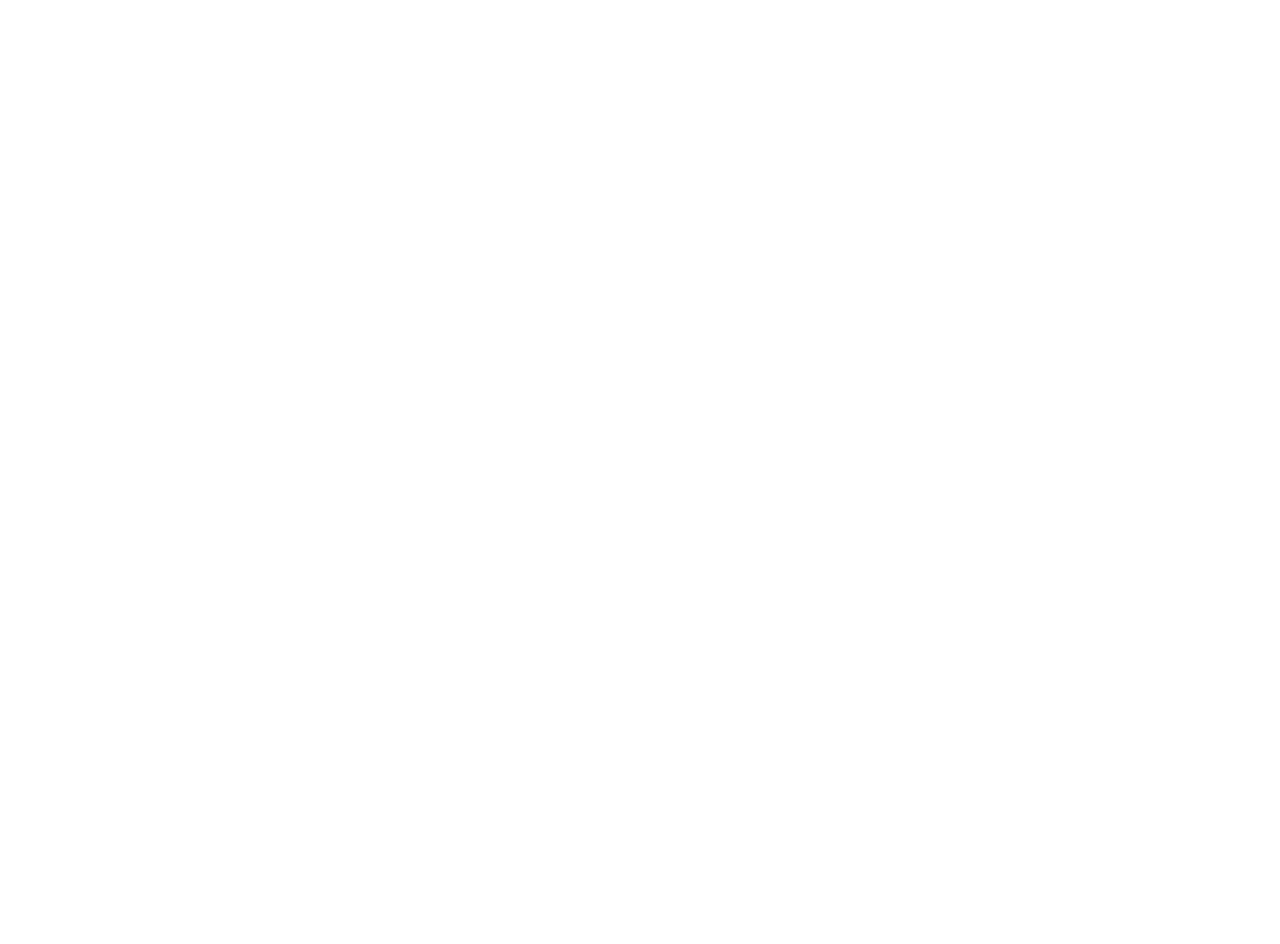
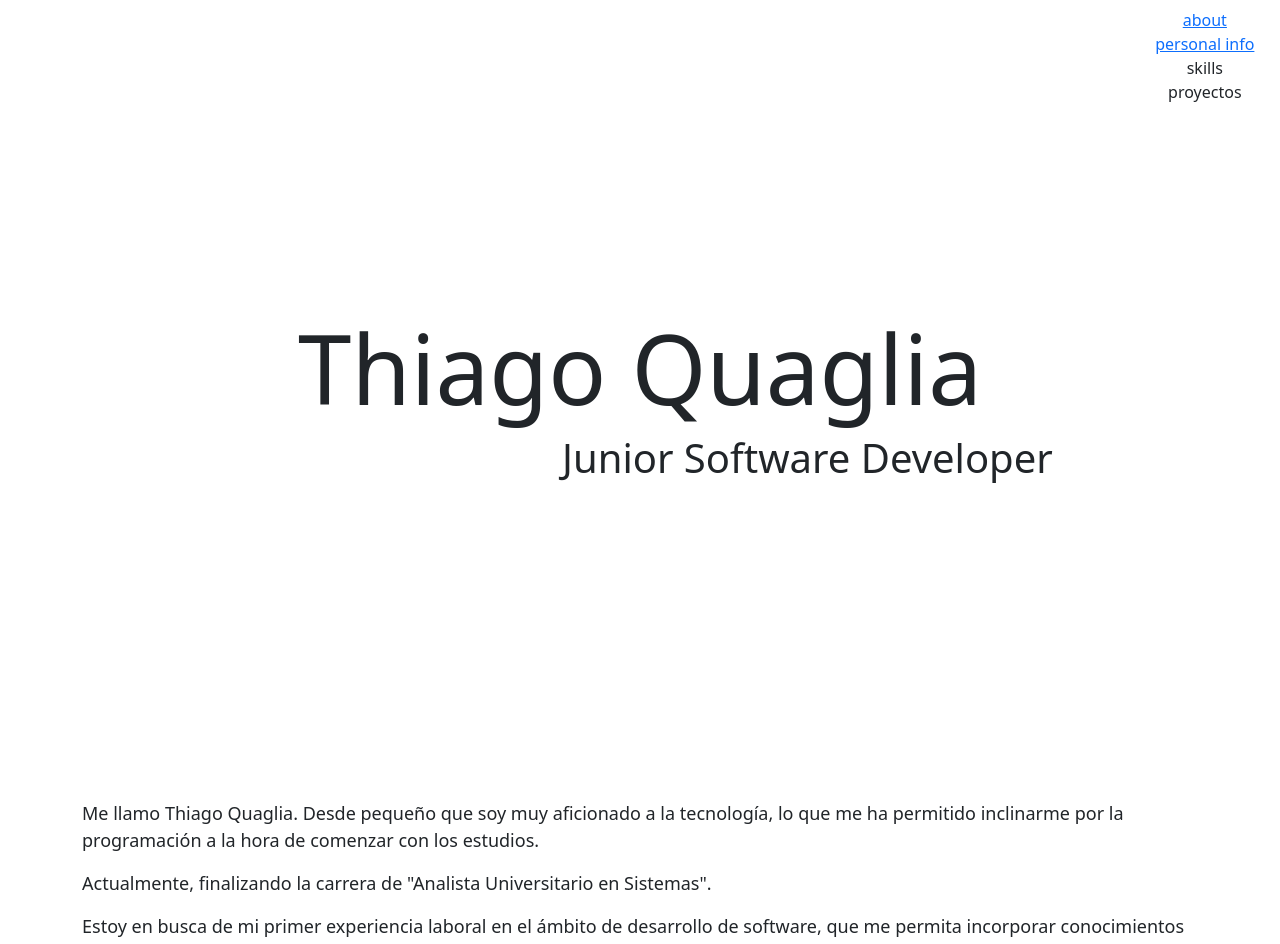
Before and after one commit to thiagoqua/portfolio, an Angular app: page / in a window 1280 px wide. Shown: the top 944 px of the page. Before the commit the page ends 800 px from the top, so only its background shows below. Built offline with nearby package versions, Linux system fonts and the light colour scheme.

Commit message:
Agregado de about me.

```diff
--- a/src/app/app.component.css
+++ b/src/app/app.component.css
@@ -0,0 +1,38 @@
+.navbar{
+    display:flex;
+    flex-direction: column;
+    position: fixed;
+    top:0;
+    right: 0;
+    margin-right:2%;
+}
+
+/* init section */
+.start{
+    display:flex;
+    flex-wrap: wrap;
+    justify-content: center;
+    align-items: center;
+    position: static;
+    height: 100vh;
+
+}
+
+.whoami{
+    text-align: center;
+    width: 100%;
+}
+
+.name{
+    font-size: 600%;
+}
+
+.profession{
+    margin-left: 30%;
+    font-size: 250%;
+}
+
+/* about me section */
+.about{
+    font-size: large;
+}
--- a/src/app/app.component.html
+++ b/src/app/app.component.html
@@ -0,0 +1,32 @@
+<div class="container">
+  <div class="navbar">
+    <a href="#about">about</a>
+    <a href="#personal">personal info</a>
+    <a>skills</a>
+    <a>proyectos</a>
+  </div>
+  <div class="start">
+    <div class="whoami">
+      <h1 class="name">Thiago Quaglia</h1>
+      <h2 class="profession">Junior Software Developer</h2>
+    </div>
+  </div>
+
+  <div class="about" id="about">
+    <p>
+      Me llamo Thiago Quaglia. Desde pequeño que soy muy aficionado a la tecnología, lo que me ha
+      permitido inclinarme por la programación a la hora de comenzar con los estudios.
+    </p>
+    <p>
+      Actualmente, finalizando la carrera de "Analista Universitario en Sistemas".
+    </p>
+    <p>
+      Estoy en busca de mi primer experiencia laboral en el ámbito de desarrollo de software,
+      que me permita incorporar conocimientos nuevos y ampliar y profundizar los adquiridos.
+    </p>
+  </div>
+
+  <div class="personal-info" id="personal">
+
+  </div>
+</div>
```
